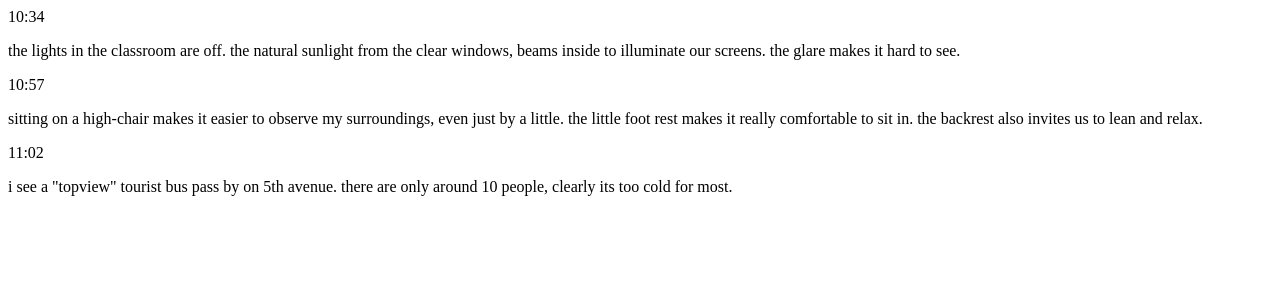
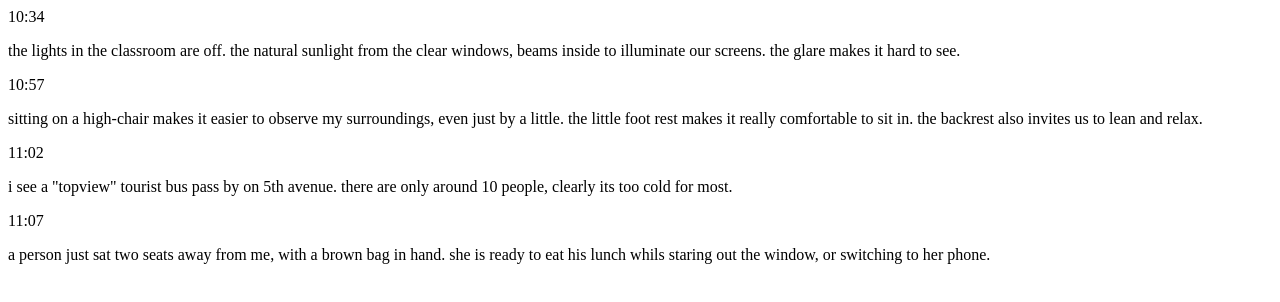
Before and after one commit to sarasara01/commit-to-diary, a plain HTML site: page index.html in a window 1280 px wide. Drawn offline with Linux system fonts and the light colour scheme.

Commit message:
Update index.html

```diff
--- a/index.html
+++ b/index.html
@@ -23,6 +23,10 @@
     <p>i see a "topview" tourist bus pass by on 5th avenue. there are only around 10 people, clearly its too cold for most.</p>
   </article>
 
+  <article class="entry">
+    <time>11:07</time>
+    <p>a person just sat two seats away from me, with a brown bag in hand. she is ready to eat his lunch whils staring out the window, or switching to her phone.</p>
+  </article>
 </main>
 
 </body>
```
